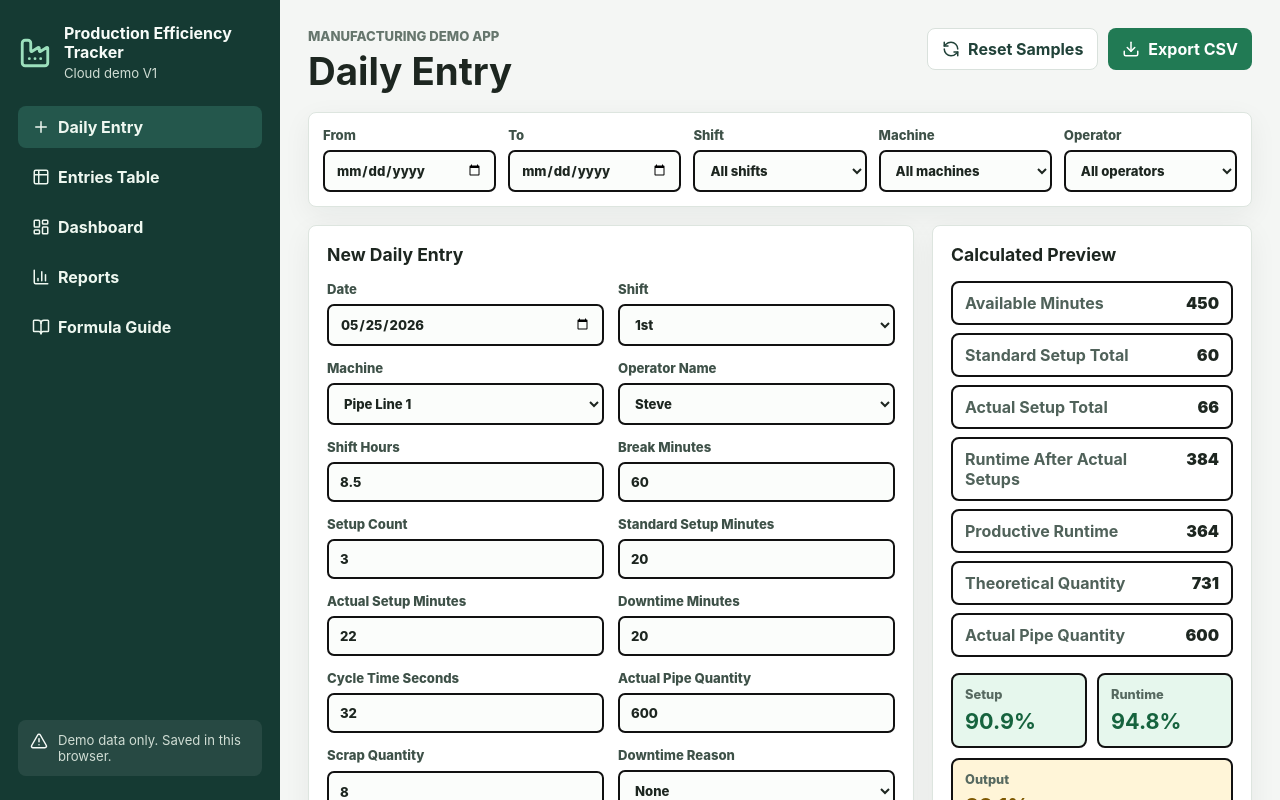
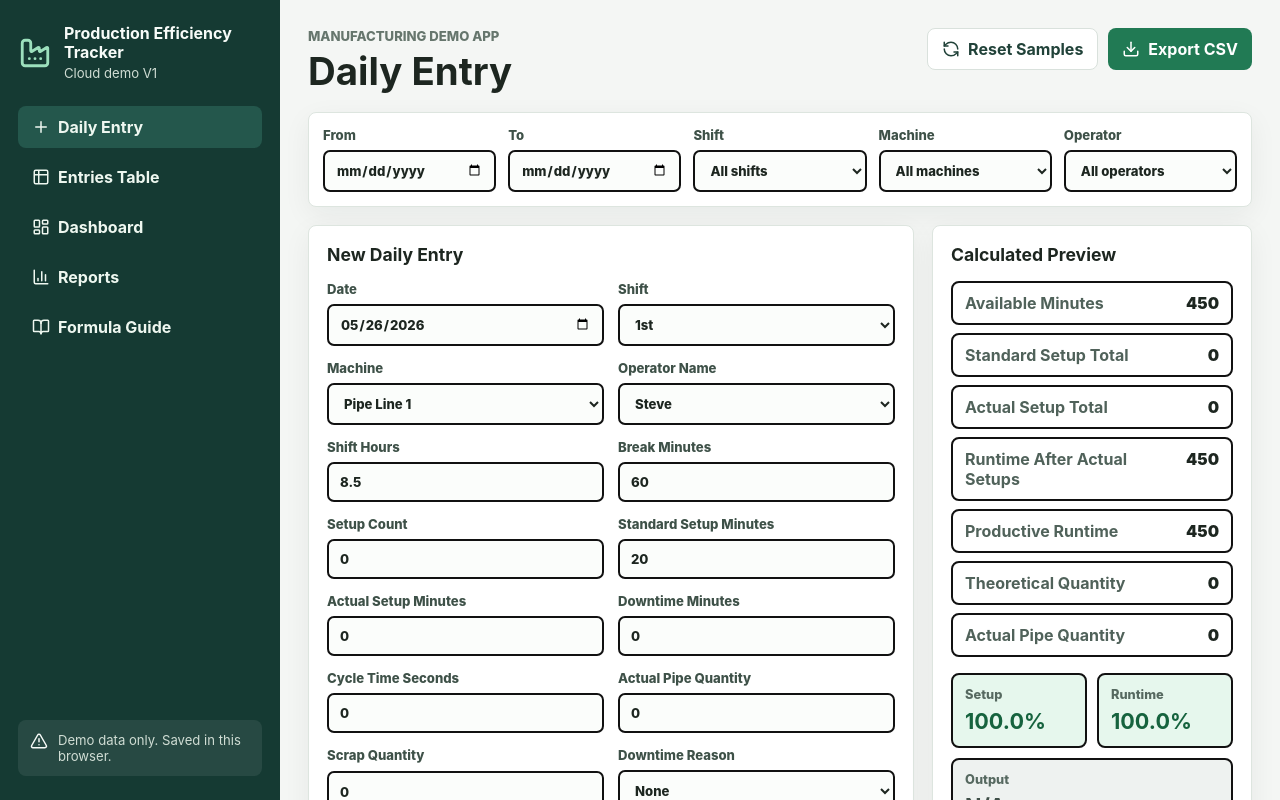
Before and after one commit to tolani13/production-efficiency-tracker, a React (Vite) app: page / in a window 1280 px wide. Shown: the top 800 px of the page. Built offline with nearby package versions, Linux system fonts and the light colour scheme.

Commit message:
Trim seed data for live testing

```diff
--- a/src/App.tsx
+++ b/src/App.tsx
@@ -21,7 +21,7 @@ import type { FilterState, ProductionEntry } from './types';
 type Screen = 'entry' | 'table' | 'dashboard' | 'reports' | 'guide';
 type GroupRow = { label: string; count: number; setup: number | null; runtime: number | null; output: number | null; downtime: number; actual: number };
 
-const storageKey = 'production-efficiency-tracker-v1';
+const storageKey = 'production-efficiency-tracker-v2';
 
 const inputFields: Array<keyof ProductionEntry> = [
   'date',
--- a/src/sampleData.ts
+++ b/src/sampleData.ts
@@ -15,19 +15,19 @@ export const downtimeReasons = [
 
 export const emptyEntry: ProductionEntry = {
   id: '',
-  date: '2026-05-25',
+  date: '2026-05-26',
   shift: '1st',
   machine: 'Pipe Line 1',
   operatorName: 'Steve',
   shiftHours: 8.5,
   breakMinutes: 60,
-  setupCount: 3,
+  setupCount: 0,
   standardSetupMinutes: 20,
-  actualSetupMinutes: 22,
-  downtimeMinutes: 20,
-  cycleTimeSeconds: 32,
-  actualPipeQuantity: 600,
-  scrapQuantity: 8,
+  actualSetupMinutes: 0,
+  downtimeMinutes: 0,
+  cycleTimeSeconds: 0,
+  actualPipeQuantity: 0,
+  scrapQuantity: 0,
   downtimeReason: 'None',
   notes: '',
 };
@@ -52,183 +52,21 @@ export const sampleEntries: ProductionEntry[] = [
     notes: 'Required demo validation row.',
   },
   {
-    id: 'sample-2026-05-18-1',
-    date: '2026-05-18',
+    id: 'sample-2026-05-26-1',
+    date: '2026-05-26',
     shift: '1st',
     machine: 'Pipe Line 2',
-    operatorName: 'Alicia',
-    shiftHours: 8,
-    breakMinutes: 45,
-    setupCount: 3,
-    standardSetupMinutes: 18,
-    actualSetupMinutes: 19,
-    downtimeMinutes: 15,
-    cycleTimeSeconds: 30,
-    actualPipeQuantity: 660,
-    scrapQuantity: 7,
-    downtimeReason: 'None',
-    notes: 'Steady morning run.',
-  },
-  {
-    id: 'sample-2026-05-18-2',
-    date: '2026-05-18',
-    shift: '2nd',
-    machine: 'Pipe Line 1',
-    operatorName: 'Marcus',
-    shiftHours: 8,
-    breakMinutes: 45,
-    setupCount: 5,
-    standardSetupMinutes: 20,
-    actualSetupMinutes: 28,
-    downtimeMinutes: 44,
-    cycleTimeSeconds: 34,
-    actualPipeQuantity: 485,
-    scrapQuantity: 16,
-    downtimeReason: 'Changeover',
-    notes: 'Longer actual setups.',
-  },
-  {
-    id: 'sample-2026-05-19-1',
-    date: '2026-05-19',
-    shift: '1st',
-    machine: 'Spiral Line',
-    operatorName: 'Priya',
-    shiftHours: 8.5,
-    breakMinutes: 60,
-    setupCount: 2,
-    standardSetupMinutes: 25,
-    actualSetupMinutes: 24,
-    downtimeMinutes: 8,
-    cycleTimeSeconds: 38,
-    actualPipeQuantity: 610,
-    scrapQuantity: 4,
-    downtimeReason: 'None',
-    notes: 'Setup beat standard.',
-  },
-  {
-    id: 'sample-2026-05-19-2',
-    date: '2026-05-19',
-    shift: '3rd',
-    machine: 'Pipe Line 3',
-    operatorName: 'Jordan',
-    shiftHours: 8,
-    breakMinutes: 45,
-    setupCount: 1,
-    standardSetupMinutes: 20,
-    actualSetupMinutes: 20,
-    downtimeMinutes: 70,
-    cycleTimeSeconds: 29,
-    actualPipeQuantity: 512,
-    scrapQuantity: 9,
-    downtimeReason: 'Material Delay',
-    notes: 'Late material staging.',
-  },
-  {
-    id: 'sample-2026-05-20-1',
-    date: '2026-05-20',
-    shift: '1st',
-    machine: 'Finishing Cell',
-    operatorName: 'Dana',
-    shiftHours: 7.5,
-    breakMinutes: 30,
-    setupCount: 0,
-    standardSetupMinutes: 20,
-    actualSetupMinutes: 0,
-    downtimeMinutes: 18,
-    cycleTimeSeconds: 45,
-    actualPipeQuantity: 498,
-    scrapQuantity: 5,
-    downtimeReason: 'Quality Check',
-    notes: 'No setup count; setup efficiency shown as 100%.',
-  },
-  {
-    id: 'sample-2026-05-20-2',
-    date: '2026-05-20',
-    shift: '2nd',
-    machine: 'Pipe Line 2',
-    operatorName: 'Steve',
-    shiftHours: 8.5,
-    breakMinutes: 60,
-    setupCount: 4,
-    standardSetupMinutes: 18,
-    actualSetupMinutes: 23,
-    downtimeMinutes: 25,
-    cycleTimeSeconds: 31,
-    actualPipeQuantity: 620,
-    scrapQuantity: 11,
-    downtimeReason: 'Maintenance',
-    notes: 'Short maintenance stop.',
-  },
-  {
-    id: 'sample-2026-05-21-1',
-    date: '2026-05-21',
-    shift: '1st',
-    machine: 'Pipe Line 1',
     operatorName: 'Alicia',
     shiftHours: 8.5,
     breakMinutes: 60,
     setupCount: 3,
     standardSetupMinutes: 20,
-    actualSetupMinutes: 20,
-    downtimeMinutes: 12,
+    actualSetupMinutes: 22,
+    downtimeMinutes: 18,
     cycleTimeSeconds: 32,
-    actualPipeQuantity: 670,
-    scrapQuantity: 6,
+    actualPipeQuantity: 620,
+    scrapQuantity: 8,
     downtimeReason: 'None',
-    notes: 'Good availability.',
-  },
-  {
-    id: 'sample-2026-05-21-2',
-    date: '2026-05-21',
-    shift: '2nd',
-    machine: 'Spiral Line',
-    operatorName: 'Marcus',
-    shiftHours: 8,
-    breakMinutes: 45,
-    setupCount: 4,
-    standardSetupMinutes: 25,
-    actualSetupMinutes: 31,
-    downtimeMinutes: 36,
-    cycleTimeSeconds: 39,
-    actualPipeQuantity: 496,
-    scrapQuantity: 15,
-    downtimeReason: 'Sensor Fault',
-    notes: 'Sensor adjustment before break.',
-  },
-  {
-    id: 'sample-2026-05-23-1',
-    date: '2026-05-23',
-    shift: 'Weekend',
-    machine: 'Pipe Line 3',
-    operatorName: 'Priya',
-    shiftHours: 6,
-    breakMinutes: 30,
-    setupCount: 2,
-    standardSetupMinutes: 20,
-    actualSetupMinutes: 18,
-    downtimeMinutes: 10,
-    cycleTimeSeconds: 30,
-    actualPipeQuantity: 565,
-    scrapQuantity: 4,
-    downtimeReason: 'None',
-    notes: 'Short weekend run.',
-  },
-  {
-    id: 'sample-2026-05-24-1',
-    date: '2026-05-24',
-    shift: 'Weekend',
-    machine: 'Finishing Cell',
-    operatorName: 'Jordan',
-    shiftHours: 6,
-    breakMinutes: 30,
-    setupCount: 1,
-    standardSetupMinutes: 20,
-    actualSetupMinutes: 25,
-    downtimeMinutes: 95,
-    cycleTimeSeconds: 44,
-    actualPipeQuantity: 300,
-    scrapQuantity: 42,
-    downtimeReason: 'Staffing',
-    notes: 'Suspicious scrap level for demo highlighting.',
+    notes: 'Simple example row for today. Delete or edit during testing.',
   },
 ];
```
Also changed, not shown: 1 other file (tests, documents, lock files or other folders).
